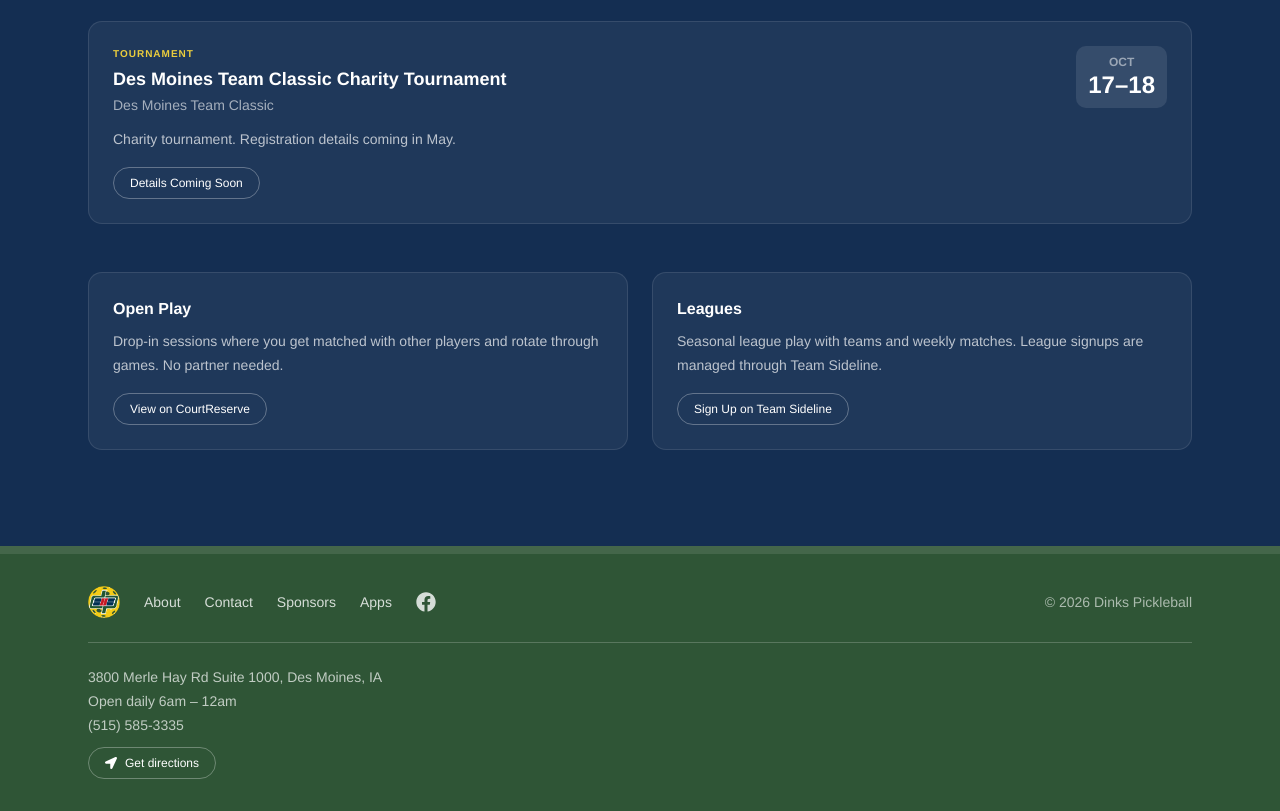
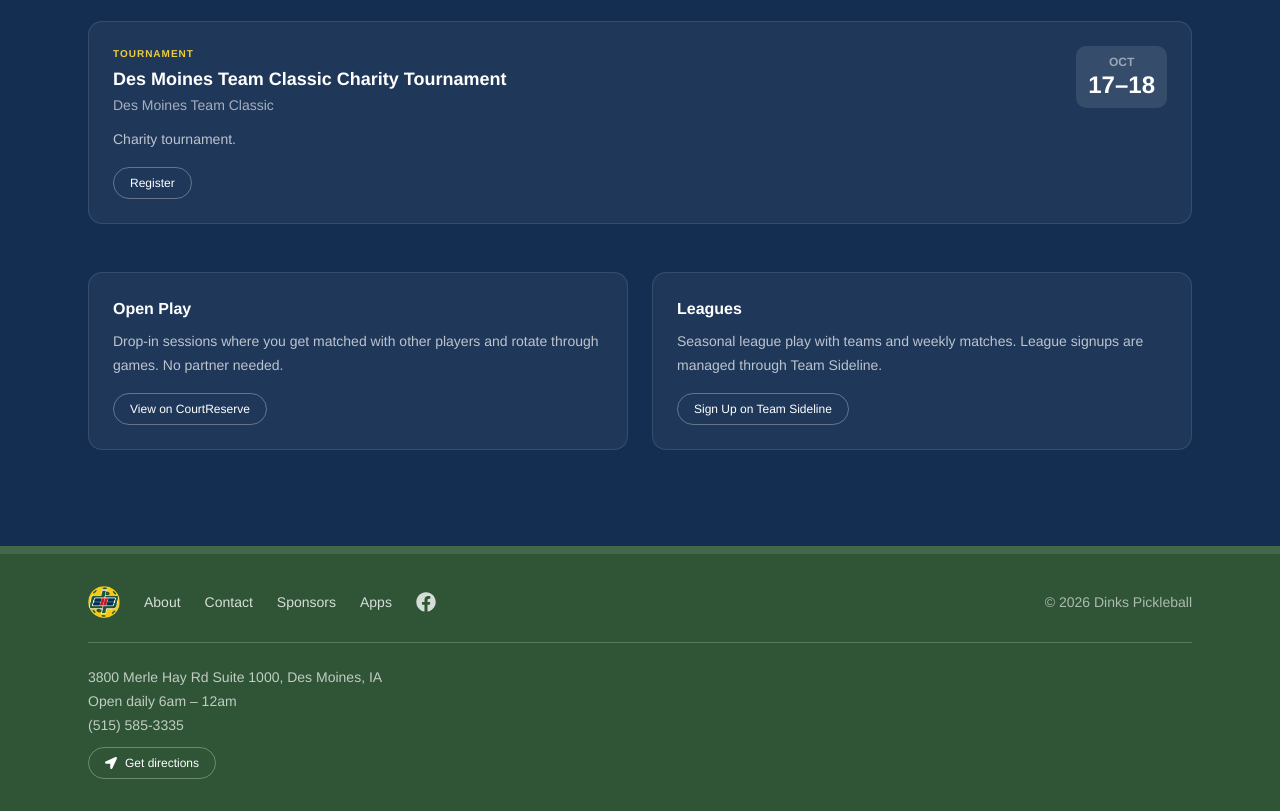
Before and after one commit to jared-christensen/dinks, a Next.js app: page /events in a window 1280 px wide. Shown: the part 1100-1911 px from the top of the page. Built offline with nearby package versions, Linux system fonts and the light colour scheme.

Commit message:
Update Des Moines Team Classic Charity Tournament registration link

```diff
--- a/constants/events.ts
+++ b/constants/events.ts
@@ -132,9 +132,10 @@ export const UPCOMING_EVENTS: UpcomingEvent[] = [
     date: "2026-10-18",
     dateLabel: "Oct",
     dateValue: "17–18",
-    description: "Charity tournament. Registration details coming in May.",
-    ctaLabel: "Details Coming Soon",
-    ctaUrl: "/events",
+    description: "Charity tournament.",
+    ctaLabel: "Register",
+    ctaUrl:
+      "https://app.fluidpb.com/tournaments/2026-des-moines-pickleball-team-classic",
   },
 ];
 
```
